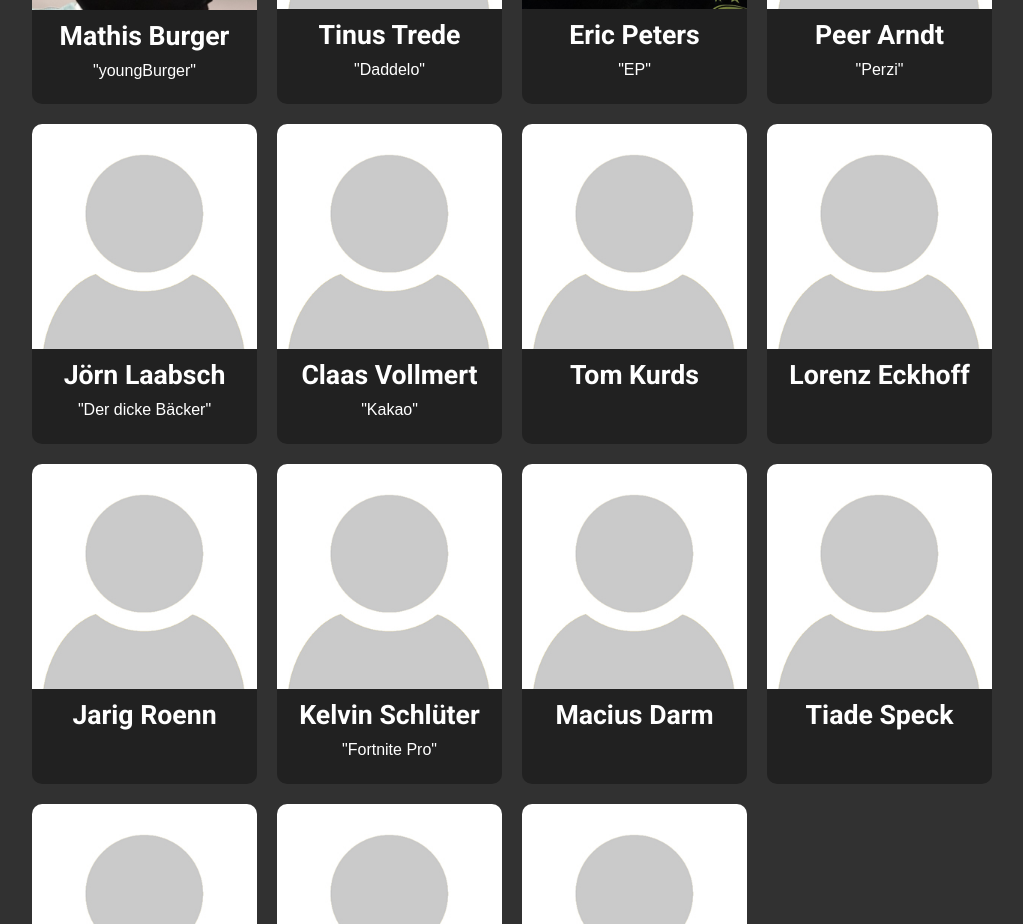
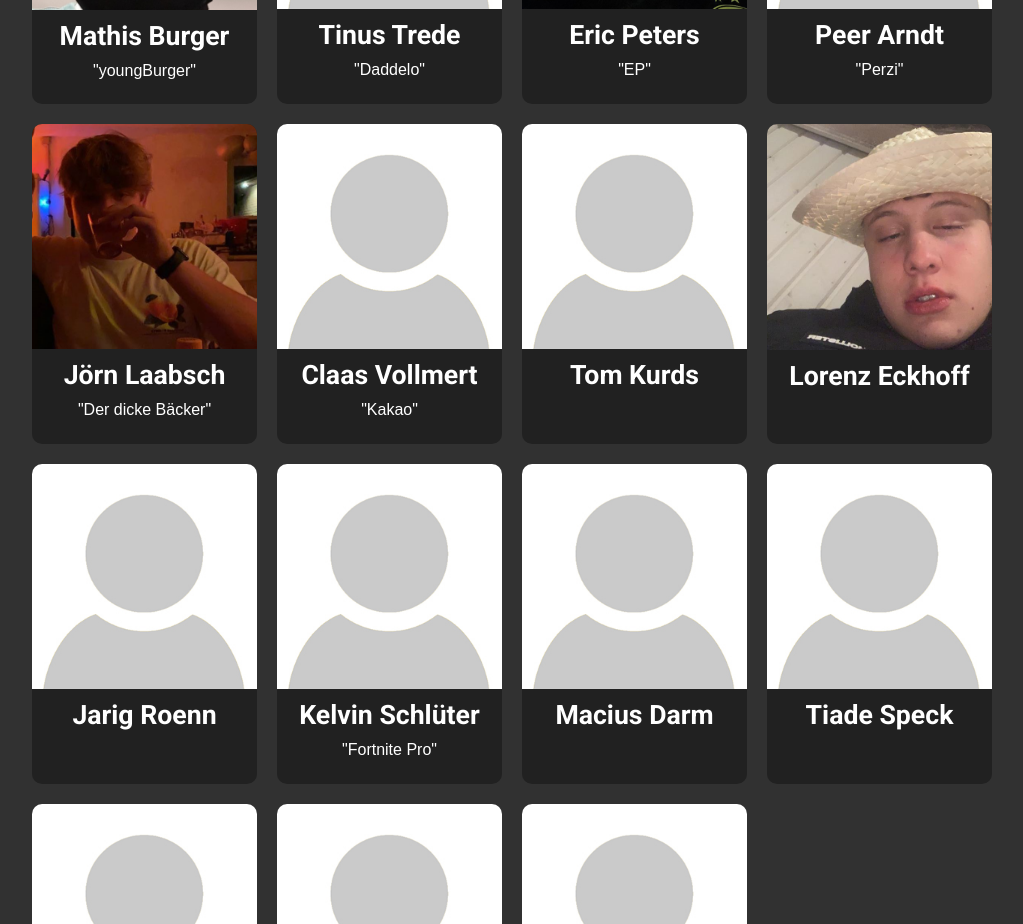
Before and after one commit to MathisBurger/wuelstephan-web, a Next.js app: page / in a window 1280 px wide. Shown: the part 1600-2524 px from the top of the page, without its empty margins (96-1119 px from the left). Built offline with nearby package versions, Linux system fonts and the light colour scheme.

Commit message:
[TASK] added some more profile pictures

```diff
--- a/components/MemberComponent.tsx
+++ b/components/MemberComponent.tsx
@@ -26,7 +26,7 @@ const MemberComponent = ()  => {
             nickname: 'Perzi'
         },
         {
-            imgUrl: '/member/default.jpg',
+            imgUrl: '/member/joern-laabsch.png',
             name: 'Jörn Laabsch',
             nickname: 'Der dicke Bäcker'
         },
@@ -41,7 +41,7 @@ const MemberComponent = ()  => {
             nickname: ''
         },
         {
-            imgUrl: '/member/default.jpg',
+            imgUrl: '/member/lorenz-eckhoff.png',
             name: 'Lorenz Eckhoff',
             nickname: ''
         },
```
Also changed, not shown: public/member/joern-laabsch.png (added), public/member/lorenz-eckhoff.png (added).
